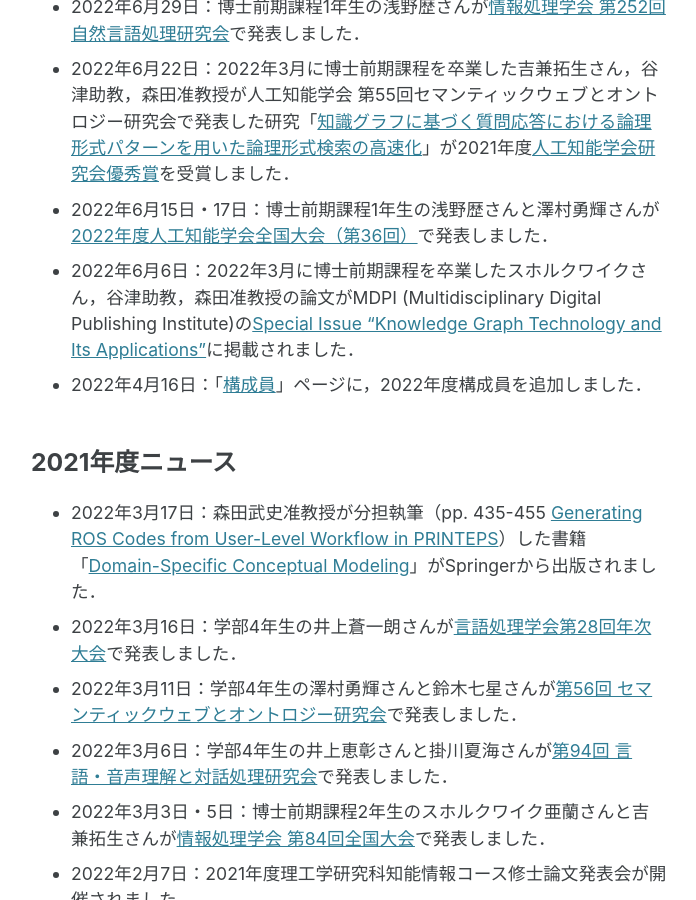
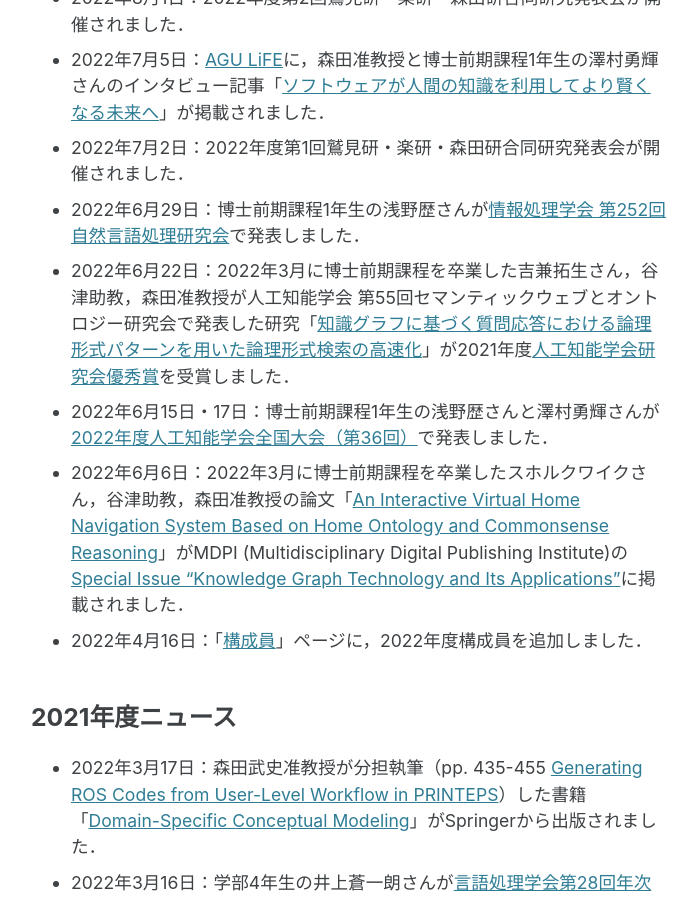
Before and after one commit to ke-lab-it-agu/ke-lab-it-agu.github.io, a Jekyll site: the page built from index.md, in a window 1280 px wide and 900 px high, scrolled down 1841 px. Shown: the whole window, without its empty margins (291-987 px from the left). Built offline with Jekyll 4.4.1, drawn with Linux system fonts in a browser that asks for light colours; cached includes are drawn as plain includes; some of the changed text lies outside the part shown.

Commit message:
update index, members, publications pages

```diff
--- a/index.md
+++ b/index.md
@@ -30,7 +32,7 @@ excerpt: "青山学院大学 理工学部 情報テクノロジー学科 <br/>
 * 2022年6月29日：博士前期課程1年生の浅野歴さんが[情報処理学会 第252回自然言語処理研究会](https://nl-ipsj.or.jp/2022/06/13/nl252-program/)で発表しました．
 * 2022年6月22日：2022年3月に博士前期課程を卒業した吉兼拓生さん，谷津助教，森田准教授が人工知能学会 第55回セマンティックウェブとオントロジー研究会で発表した研究「[知識グラフに基づく質問応答における論理形式パターンを用いた論理形式検索の高速化](https://doi.org/10.11517/jsaisigtwo.2021.SWO-055_03)」が2021年度[人工知能学会研究会優秀賞](https://www.ai-gakkai.or.jp/about/award/jsai_award-sig/)を受賞しました．
 * 2022年6月15日・17日：博士前期課程1年生の浅野歴さんと澤村勇輝さんが[2022年度人工知能学会全国大会（第36回）](https://www.ai-gakkai.or.jp/jsai2022/)で発表しました．
-* 2022年6月6日：2022年3月に博士前期課程を卒業したスホルクワイクさん，谷津助教，森田准教授の論文がMDPI (Multidisciplinary Digital Publishing Institute)の[Special Issue "Knowledge Graph Technology and Its Applications"](https://www.mdpi.com/journal/information/special_issues/knowledge_graph_technology)に掲載されました．
+* 2022年6月6日：2022年3月に博士前期課程を卒業したスホルクワイクさん，谷津助教，森田准教授の論文「[An Interactive Virtual Home Navigation System Based on Home Ontology and Commonsense Reasoning](https://doi.org/10.3390/info13060287)」がMDPI (Multidisciplinary Digital Publishing Institute)の[Special Issue "Knowledge Graph Technology and Its Applications"](https://www.mdpi.com/journal/information/special_issues/knowledge_graph_technology)に掲載されました．
 * 2022年4月16日：「[構成員]({{site.baseurl}}/members)」ページに，2022年度構成員を追加しました．
 
 ## 2021年度ニュース
```
Also changed, not shown: other parts of index.md (+2 -0 lines), members.md (+2 -1 lines), publications.md (+1 -0 lines).
